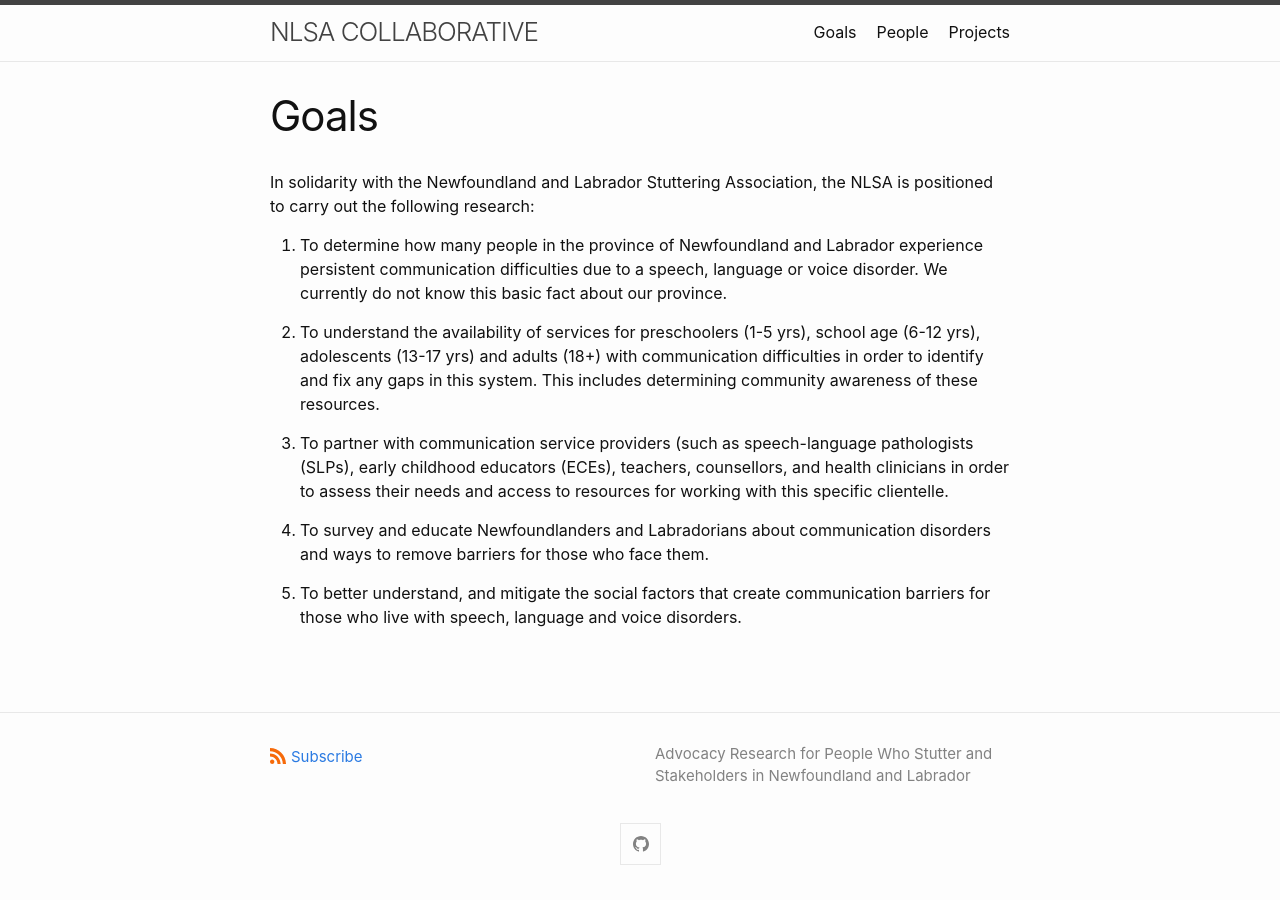
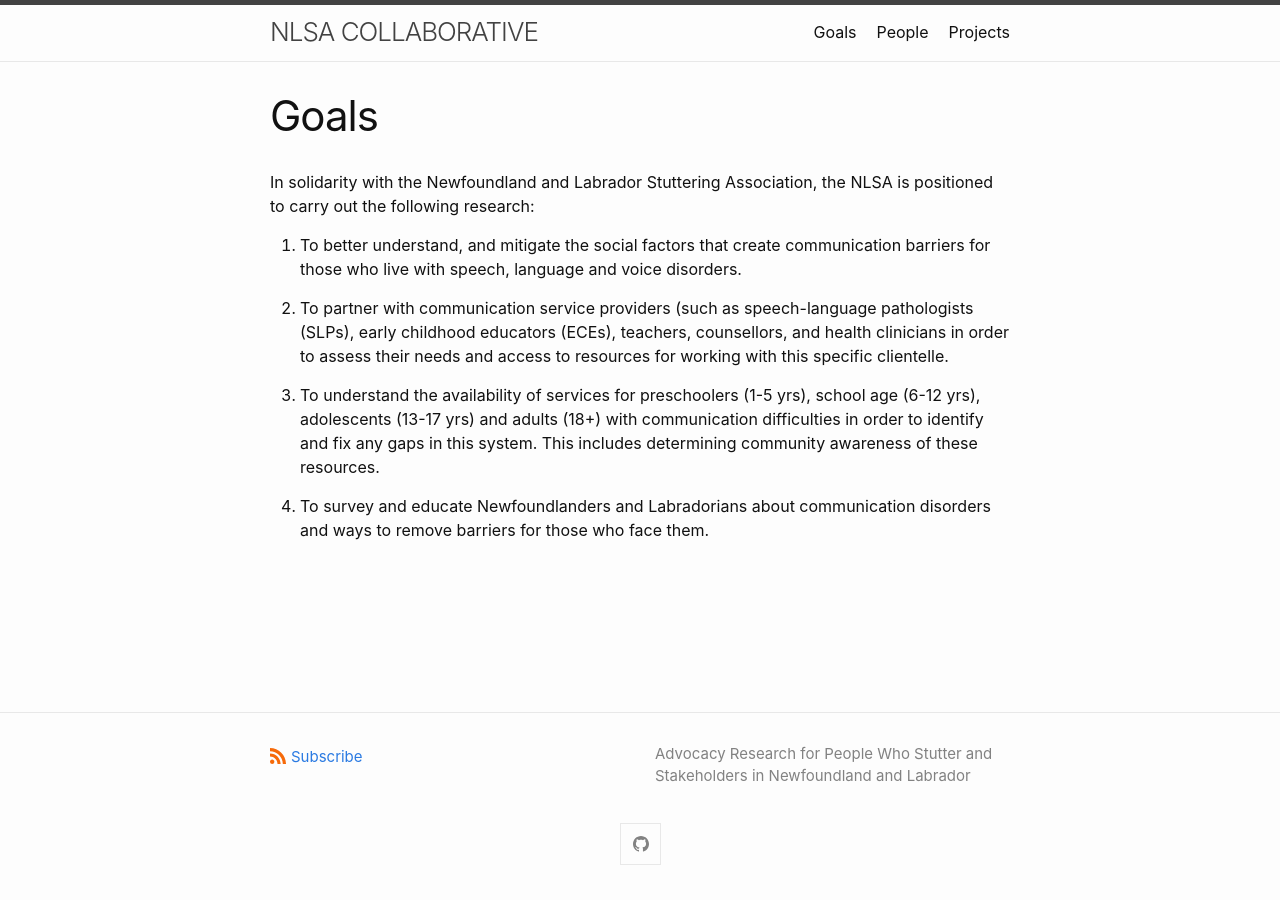
Before and after one commit to pauldedecker/commco-lab, a Jekyll site: the page built from Goals.md, in a window 1280 px wide. Built offline with Jekyll 4.4.1, drawn with Linux system fonts in a browser that asks for light colours.

Commit message:
Update Goals.md

```diff
--- a/Goals.md
+++ b/Goals.md
@@ -6,12 +6,10 @@ permalink: /goals/
 
 In solidarity with the Newfoundland and Labrador Stuttering Association, the NLSA is positioned to carry out the following research:
 
-1. To determine how many people in the province of Newfoundland and Labrador experience persistent communication difficulties due to a speech, language or voice disorder. We currently do not know this basic fact about our province.
+1. To better understand, and mitigate the social factors that create communication barriers for those who live with speech, language and voice disorders.
 
-2. To understand the availability of services for preschoolers (1-5 yrs), school age (6-12 yrs), adolescents (13-17 yrs) and adults (18+) with communication difficulties in order to identify and fix any gaps in this system. This includes determining community awareness of these resources.
+2. To partner with communication service providers (such as speech-language pathologists (SLPs), early childhood educators (ECEs), teachers, counsellors, and health clinicians in order to assess their needs and access to resources for working with this specific clientelle.
 
-3. To partner with communication service providers (such as speech-language pathologists (SLPs), early childhood educators (ECEs), teachers, counsellors, and health clinicians in order to assess their needs and access to resources for working with this specific clientelle.
+3. To understand the availability of services for preschoolers (1-5 yrs), school age (6-12 yrs), adolescents (13-17 yrs) and adults (18+) with communication difficulties in order to identify and fix any gaps in this system. This includes determining community awareness of these resources.
 
 4. To survey and educate Newfoundlanders and Labradorians about communication disorders and ways to remove barriers for those who face them.
-
-5. To better understand, and mitigate the social factors that create communication barriers for those who live with speech, language and voice disorders.
```
